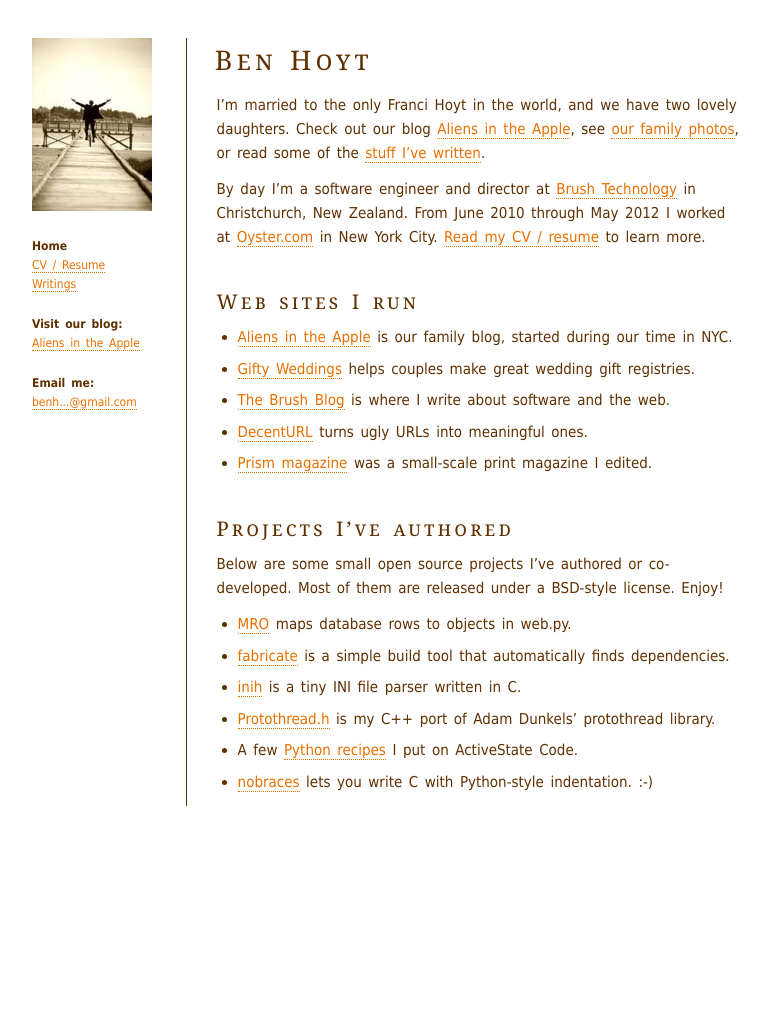
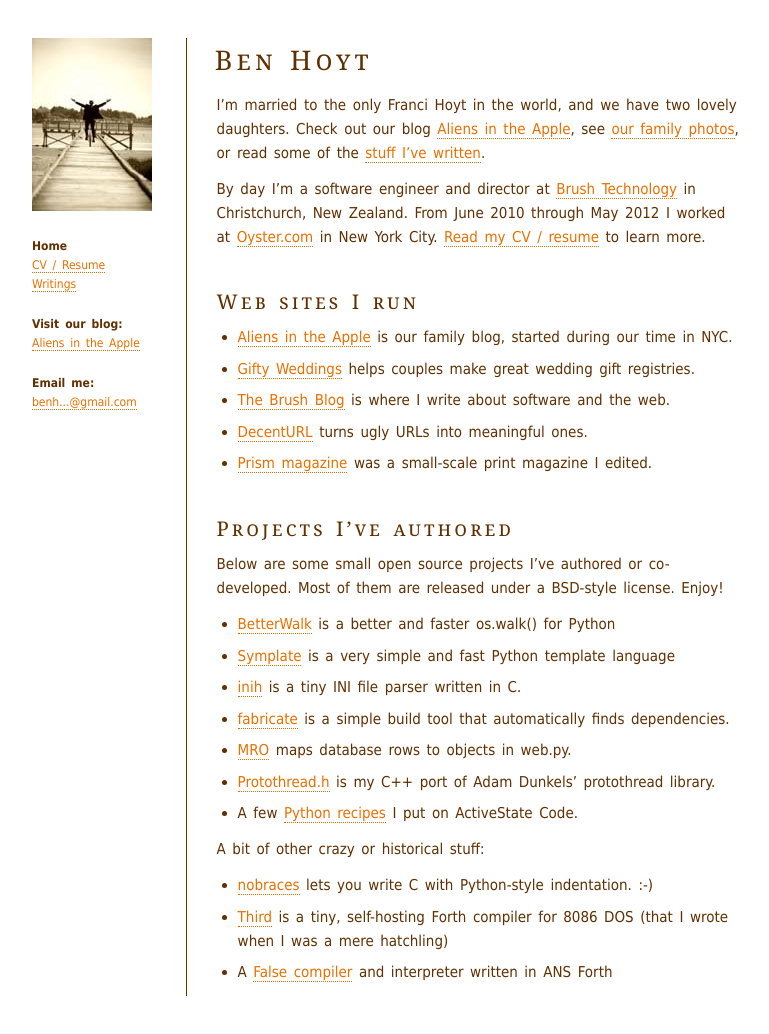
Before and after one commit to benhoyt/benhoyt.github.com, a Jekyll site: the page built from index.html, in a window 1280 px wide. Shown: the whole page, without its empty margins (248-1017 px from the left). Built offline with Jekyll 4.4.1, drawn with Linux system fonts in a browser that asks for light colours; before the commit the page ends 900 px from its top, so only the background shows below that.

Commit message:
Rearranged projects and added crazy/historical stuff

```diff
--- a/index.html
+++ b/index.html
@@ -24,10 +24,19 @@
 <p>Below are some small open source projects I&rsquo;ve authored or co-developed. Most of them are released under a BSD-style license. Enjoy!</p>
 
 <ul>
+ <li><a href='https://github.com/benhoyt/betterwalk#readme'>BetterWalk</a> is a better and faster os.walk() for Python</li>
+ <li><a href='https://github.com/benhoyt/symplate#readme'>Symplate</a> is a very simple and fast Python template language</li>
+ <li><a href='http://code.google.com/p/inih/'>inih</a> is a tiny INI file parser written in C.</li>
+ <li><a href='http://code.google.com/p/fabricate/'>fabricate</a> is a simple build tool that automatically finds dependencies.</li>
  <li><a href='http://blog.brush.co.nz/2010/01/mro/'>MRO</a> maps database rows to objects in web.py.</li>
- <li><a href='http://code.google.com/p/fabricate/'>fabricate</a> is a simple build tool that automatically finds dependencies.</li>
- <li><a href='http://code.google.com/p/inih/'>inih</a> is a tiny INI file parser written in C.</li>
  <li><a href='http://blog.brush.co.nz/2008/07/protothreads/'>Protothread.h</a> is my C++ port of Adam Dunkels&rsquo; protothread library.</li>
  <li>A few <a href='http://code.activestate.com/recipes/users/4170919/'>Python recipes</a> I put on ActiveState Code.</li>
+</ul>
+
+<p>A bit of other crazy or historical stuff:</p>
+
+<ul>
  <li><a href='http://blog.brush.co.nz/2007/09/nobraces/'>nobraces</a> lets you write C with Python-style indentation. :-)</li>
+ <li><a href='https://github.com/benhoyt/third#readme'>Third</a> is a tiny, self-hosting Forth compiler for 8086 DOS (that I wrote when I was a mere hatchling)</li>
+ <li>A <a href='https://github.com/benhoyt/false-forth#readme'>False compiler</a> and interpreter written in ANS Forth</li>
 </ul>
```
